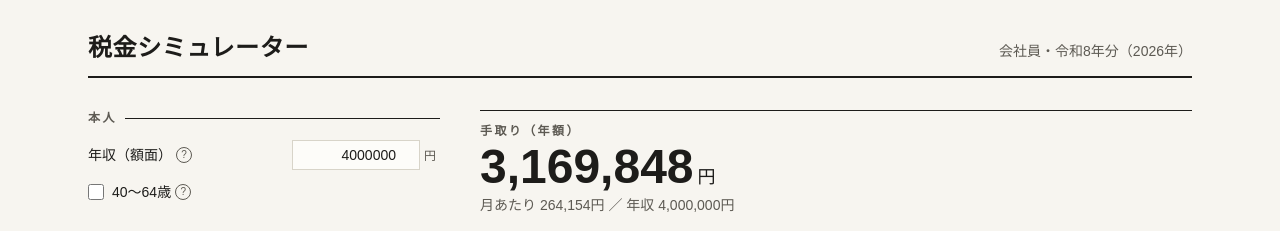
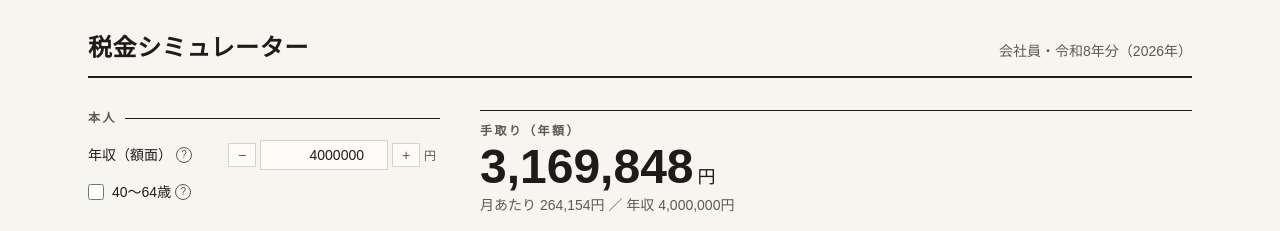
Before and after one commit to isamu/tax_simulator, a Vue app: page /#4000000 in a window 1280 px wide. Shown: the top 231 px of the page. Built offline with nearby package versions, Linux system fonts and the light colour scheme.

Commit message:
feat: add buttons that change the income by 1,000,000 yen
Co-Authored-By: Claude Opus 5.5 (1M context) <noreply@anthropic.com>

```diff
--- a/src/components/NumberField.vue
+++ b/src/components/NumberField.vue
@@ -1,6 +1,7 @@
 <script setup lang="ts">
 import { useId } from "vue";
 import InfoTip from "./InfoTip.vue";
+import { stepAmount } from "../utils/step";
 
 defineProps<{
   label: string;
@@ -10,11 +11,21 @@ defineProps<{
   placeholder?: string;
   hint?: string;
   tip?: string;
+  // Shows "−" / "+" buttons that change the value by this amount.
+  step?: number;
+  stepLabel?: string;
 }>();
 
 // v-model on a number input yields "" while the field is empty.
 const model = defineModel<number | "">({ required: true });
 const tipId = useId();
+
+const stepBy = (deltaYen: number): void => {
+  model.value = stepAmount(model.value, deltaYen);
+};
+
+const stepButtonClass =
+  "w-7 border border-rule bg-paper-raised py-1 leading-none text-ink-muted hover:border-ink hover:text-ink focus:border-accent focus:outline-none";
 </script>
 
 <template>
@@ -24,6 +35,15 @@ const tipId = useId();
       <small v-if="hint" class="block text-xs text-ink-muted">{{ hint }}</small>
     </span>
     <span class="flex items-baseline gap-1">
+      <button
+        v-if="step"
+        type="button"
+        :class="stepButtonClass"
+        :aria-label="`${stepLabel ?? step}減らす`"
+        @click="stepBy(-step)"
+      >
+        −
+      </button>
       <input
         v-model="model"
         :name="name"
@@ -33,6 +53,15 @@ const tipId = useId();
         type="number"
         class="w-32 border border-rule bg-paper-raised px-2 py-1 text-right tabular-nums placeholder:text-xs placeholder:text-ink-muted focus:border-accent focus:outline-none"
       />
+      <button
+        v-if="step"
+        type="button"
+        :class="stepButtonClass"
+        :aria-label="`${stepLabel ?? step}増やす`"
+        @click="stepBy(step)"
+      >
+        +
+      </button>
       <span class="w-4 text-xs text-ink-muted">{{ unit }}</span>
     </span>
   </label>
--- a/src/components/TaxSimulator.vue
+++ b/src/components/TaxSimulator.vue
@@ -21,6 +21,7 @@ import { ledgerSections } from "../utils/ledger";
 import { formatYen } from "../utils/format";
 
 const DEFAULT_INCOME_GROSS_YEN = 4000000;
+const INCOME_STEP_YEN = 1000000;
 
 // v-model on a number input yields "" while the field is empty.
 type NumberInput = number | "";
@@ -113,6 +114,8 @@ const checkboxClass = "size-4 accent-[var(--accent)]";
           name="income_gross"
           :min="0"
           :tip="FIELD_HELP.incomeGross"
+          :step="INCOME_STEP_YEN"
+          step-label="100万円"
         />
         <label class="relative flex items-center gap-2 py-1.5 text-sm">
           <input
--- /dev/null
+++ b/src/utils/step.ts
@@ -0,0 +1,5 @@
+// An empty or invalid field counts as zero; the result never goes below zero.
+export const stepAmount = (current: number | "", deltaYen: number): number => {
+  const base = Number(current);
+  return Math.max((Number.isFinite(base) ? base : 0) + deltaYen, 0);
+};
--- /dev/null
+++ b/test/test_step.ts
@@ -0,0 +1,17 @@
+import { expect, test } from "vitest";
+import { stepAmount } from "../src/utils/step";
+
+const CASES: [number | "", number, number][] = [
+  [4_000_000, 1_000_000, 5_000_000],
+  [4_000_000, -1_000_000, 3_000_000],
+  [500_000, -1_000_000, 0],
+  [0, -1_000_000, 0],
+  ["", 1_000_000, 1_000_000],
+  ["", -1_000_000, 0],
+  [NaN, 1_000_000, 1_000_000],
+  [4_321_000, 1_000_000, 5_321_000],
+];
+
+test.each(CASES)("stepAmount(%s, %d) -> %d", (current, delta, expected) =>
+  expect(stepAmount(current, delta)).toBe(expected),
+);
```
